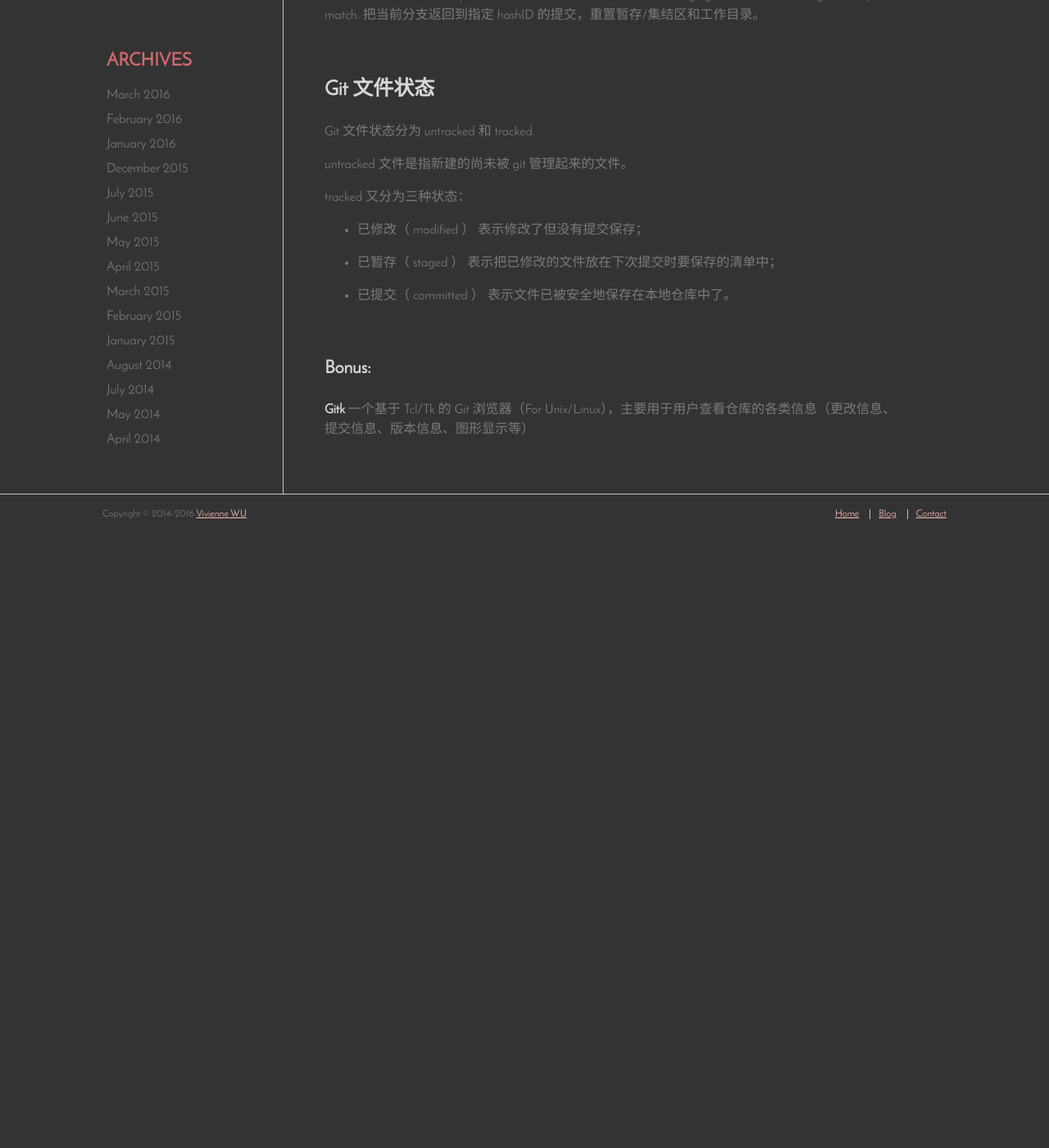
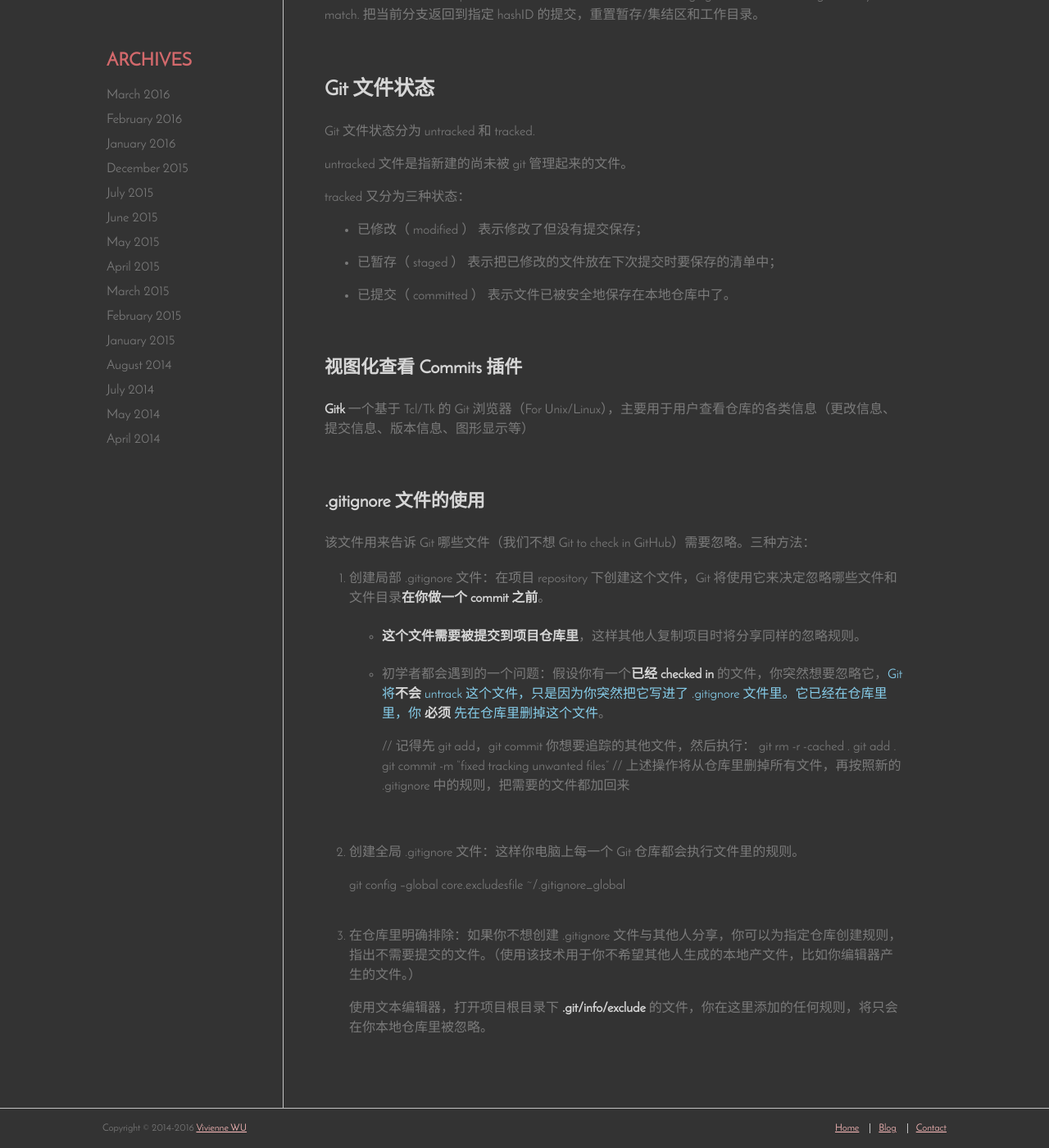
Before and after one commit to Vivi-wu/dive-into-web, a Jekyll site: the page built from _posts/2014-04-04-Git-commands.markdown, in a window 1280 px wide and 1400 px high, scrolled down 4811 px. Shown: the whole window at 82% size. Built offline with Jekyll 4.4.1, drawn with Linux system fonts in a browser that asks for light colours; nearby versions of some CDN libraries; before the commit the page ends 5462 px from its top, so only the background shows below that.

Commit message:
update gitignore file usage

```diff
--- a/_posts/2014-04-04-Git-commands.markdown
+++ b/_posts/2014-04-04-Git-commands.markdown
@@ -181,6 +181,29 @@ tracked 又分为三种状态：
 + 已暂存（ staged ） 表示把已修改的文件放在下次提交时要保存的清单中；
 + 已提交（ committed ） 表示文件已被安全地保存在本地仓库中了。
 
-### Bonus:
+### 视图化查看 Commits 插件
 
 **Gitk** 一个基于 Tcl/Tk 的 Git 浏览器（For Unix/Linux），主要用于用户查看仓库的各类信息（更改信息、提交信息、版本信息、图形显示等）
+
+### .gitignore 文件的使用
+
+该文件用来告诉 Git 哪些文件（我们不想 Git to check in GitHub）需要忽略。三种方法：
+
+1. 创建局部 .gitignore 文件：在项目 repository 下创建这个文件，Git 将使用它来决定忽略哪些文件和文件目录**在你做一个 commit 之前**。
+
+    + **这个文件需要被提交到项目仓库里**，这样其他人复制项目时将分享同样的忽略规则。
+    + 初学者都会遇到的一个问题：假设你有一个**已经 checked in** 的文件，你突然想要忽略它，<span class="blue-text">Git 将**不会** untrack 这个文件，只是因为你突然把它写进了 .gitignore 文件里。它已经在仓库里里，你 **必须** 先在仓库里删掉这个文件</span>。
+
+        // 记得先 git add，git commit 你想要追踪的其他文件，然后执行：
+        git rm -r -cached .
+        git add .
+        git commit -m "fixed tracking unwanted files"
+        // 上述操作将从仓库里删掉所有文件，再按照新的 .gitignore 中的规则，把需要的文件都加回来
+
+2. 创建全局 .gitignore 文件：这样你电脑上每一个 Git 仓库都会执行文件里的规则。
+
+    git config --global core.excludesfile ~/.gitignore_global
+
+3. 在仓库里明确排除：如果你不想创建 .gitignore 文件与其他人分享，你可以为指定仓库创建规则，指出不需要提交的文件。（使用该技术用于你不希望其他人生成的本地产文件，比如你编辑器产生的文件。）
+
+    使用文本编辑器，打开项目根目录下 **.git/info/exclude** 的文件，你在这里添加的任何规则，将只会在你本地仓库里被忽略。
```
